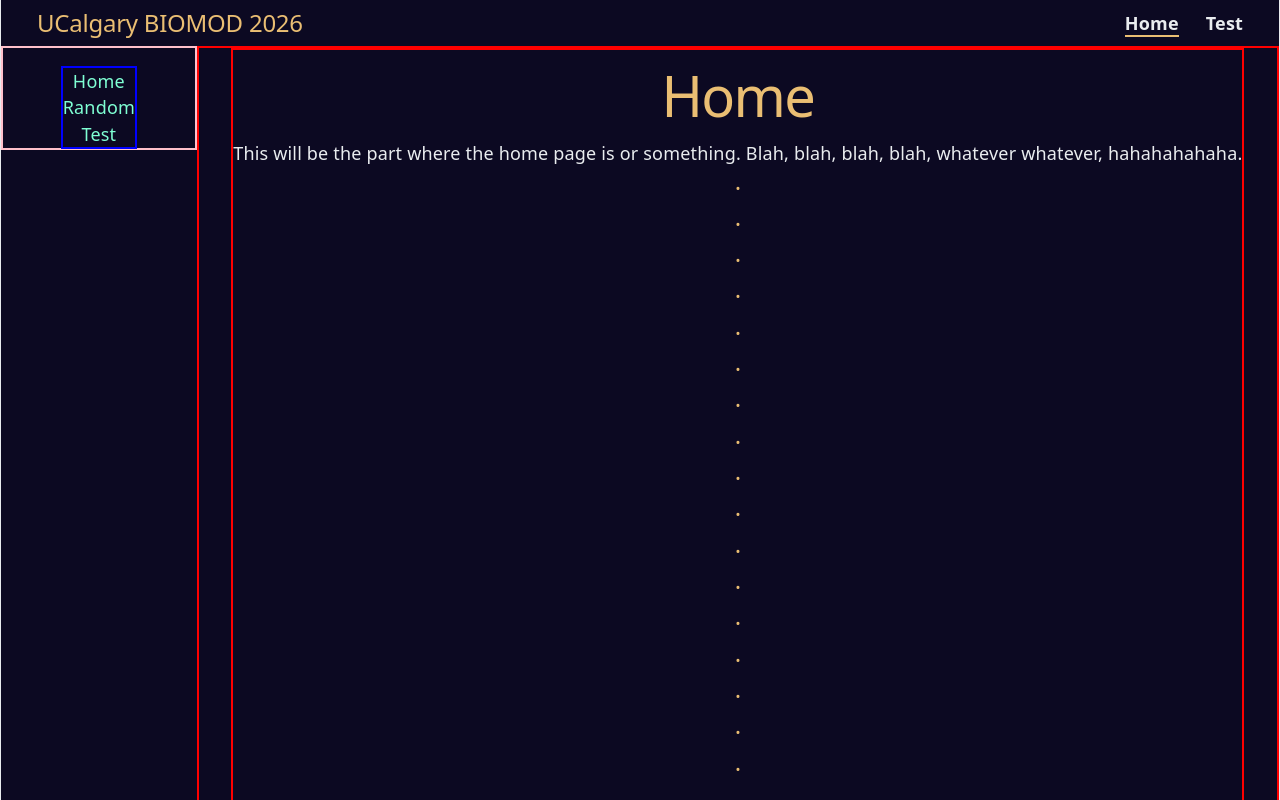
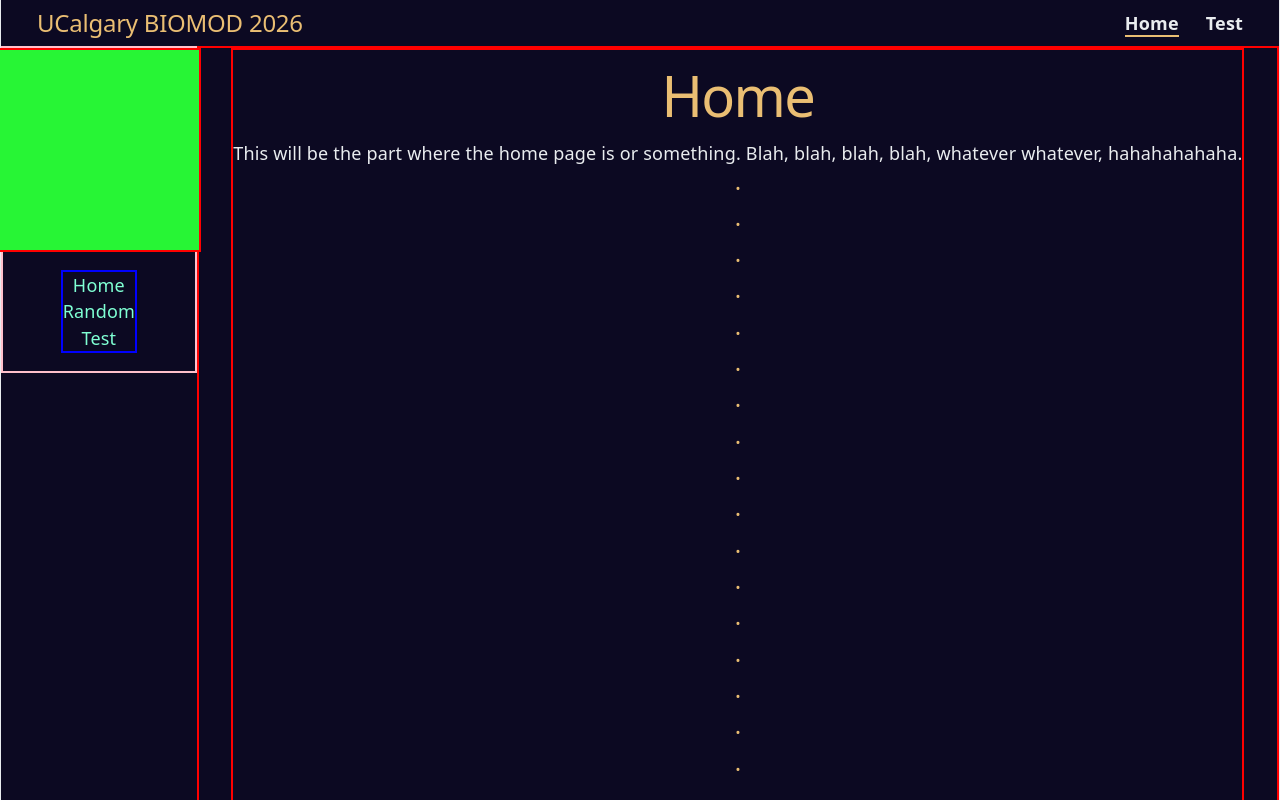
Before and after one commit to UCalgary-BIOMOD/UCalgary-BIOMOD-2026-Wiki, a React (Vite) app in the folder biomod-wiki/: page / in a window 1280 px wide. Shown: the top 800 px of the page. Built offline with nearby package versions, Linux system fonts and the light colour scheme.

Commit message:
feat: Add a scroll-linked property inside of SideNav
The goal of this commit was to try and link the scrolling of the page to some property inside of SideNav. I achieved this by using a motion div, useTransform, and its background color to indicate this. I will now move onto animating an SVG.

```diff
--- a/biomod-wiki/src/Components/PageLayout.jsx
+++ b/biomod-wiki/src/Components/PageLayout.jsx
@@ -1,8 +1,20 @@
 import styles from "./PageLayout.module.css"
-import {useEffect, useState} from "react"
-function SideNav({sections, activeIds}) {
+import {useEffect, useState, useRef} from "react"
+import {motion,  useScroll, useTransform} from "framer-motion"
+function SideNav({sections, activeIds, scrollYProgress}) {
+    const colorChange = useTransform(
+            scrollYProgress,
+            [0, 1],
+            ["#27F535","#27B7F5" ]
+        )
     return (
         <nav className = {styles.sideNav}>
+            <motion.div style = {{
+                width:200,
+                height:200,
+                border: "2px solid red",
+                backgroundColor: colorChange,
+            }}/>
             <ul>
                 {sections.map((section) => ( //https://sentry.io/answers/react-for-loops/
                     <li key={section.id}>
@@ -49,13 +61,20 @@ export default function PageLayout({sections}) {
         return () => observer.disconnect()
         }, [])
 
+    const scrollRef = useRef(null)
+    const { scrollYProgress } = useScroll({
+        container: scrollRef
+    })
+
 
 
 
     return (
-        <div className = {styles.pageLayout}>
-            <SideNav sections = {sections} activeIds = {activeIds}></SideNav>
-            <main className = {styles.page}>
+        <div className = {styles.pageLayout} ref = {scrollRef} >
+
+            <SideNav sections = {sections} activeIds = {activeIds} scrollYProgress ={scrollYProgress}></SideNav>
+
+            <main className = {styles.page} >
                 {sections.map(section => (
                     <section key={section.id} id = {section.id} style ={{border: "2px solid red"}}>
                         {section.render()}
--- a/biomod-wiki/src/Components/PageLayout.module.css
+++ b/biomod-wiki/src/Components/PageLayout.module.css
@@ -9,6 +9,7 @@
     align-items:center;
     flex:1;
     border: 2px solid red;
+
 }
 
 .sideNav{
@@ -20,7 +21,7 @@
     align-items:center;
     top:0;
 
-    height: 100px;
+    height: fit-content;
 }
 
 .sideNav ul{
```
